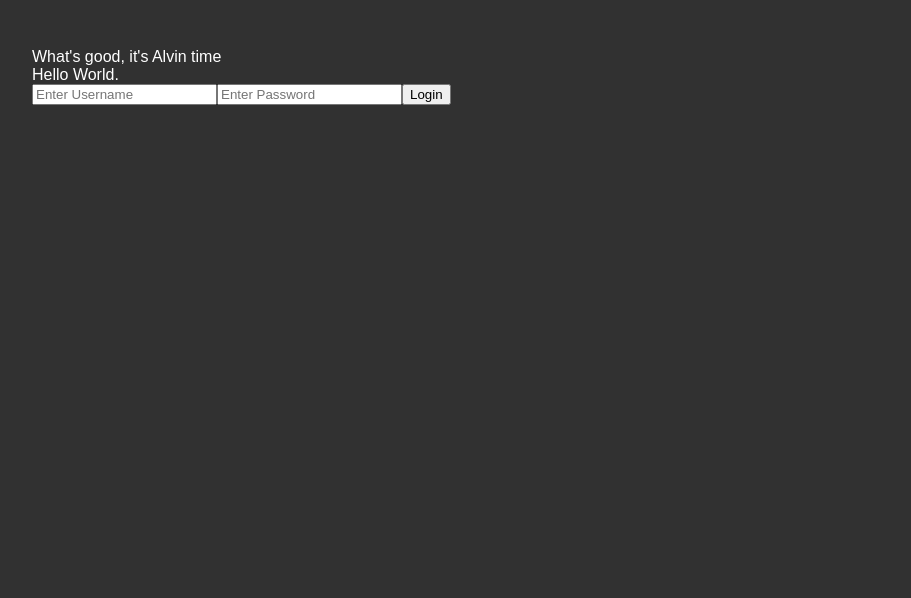
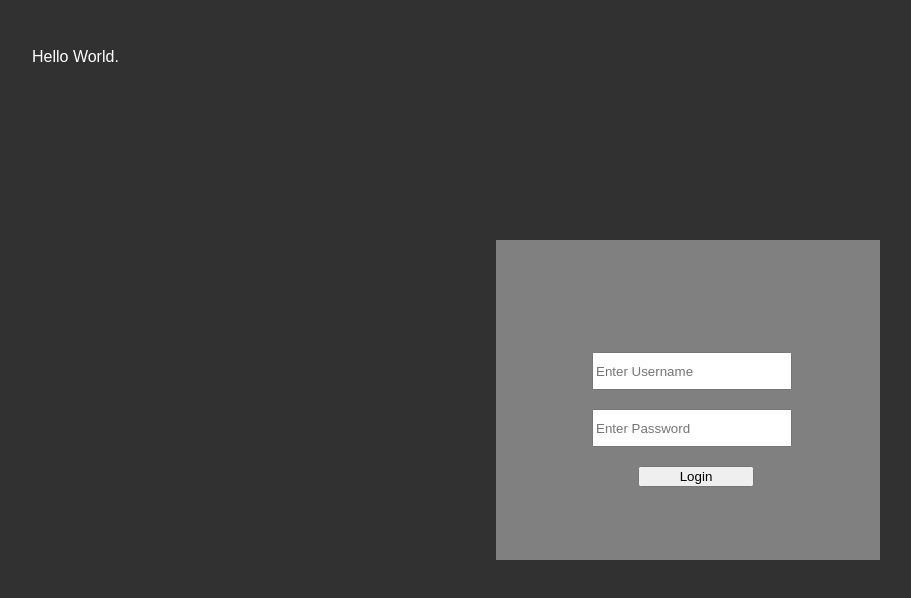
Before and after one commit to alvjg/food-app, a React (Create React App) app: page / in a window 1280 px wide. Shown: the top 598 px of the page, without its empty margins (16-927 px from the left). Built offline with nearby package versions, Linux system fonts and the light colour scheme.

Commit message:
log in page

```diff
--- a/src/App.css
+++ b/src/App.css
@@ -26,6 +26,30 @@ body {
     text-align: center;
     font-family: Montserrat;
 }
+div.login-form{
+    position: absolute;
+    align-items: center;
+    background-color: grey;
+    height: 40%;
+    width:30%;
+    left:40%;
+    top:30%
+}
+input {
+    position: relative;
+    top: 35%;
+    width: 50%;
+    height: 10%;
+    left: 25%
+
+}
+button{
+    position: relative;
+    top:50%;
+    margin-top:5%;
+    width: 30%;
+    left: -15%;
+}
 
 /* Navigation Bar */
 div.navigation-bar {
--- a/src/App.js
+++ b/src/App.js
@@ -5,7 +5,7 @@ const App = (props) => {
   return (
     <>
       <div>
-        What's good, it's Alvin time
+
       </div>
       <div class="starter" >Hello World.</div>
       <div class="navigation-bar">
@@ -14,7 +14,7 @@ const App = (props) => {
 
       <div class="login-form">
         <input type="text" placeholder="Enter Username" required></input>
-        <input type="text" placeholder="Enter Password" required></input>
+        <input style={{marginTop:"5%"}}type="text" placeholder="Enter Password" required></input>
 
         <button type="submit">Login</button>
 
```
